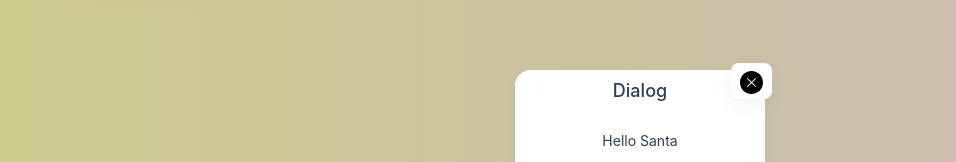
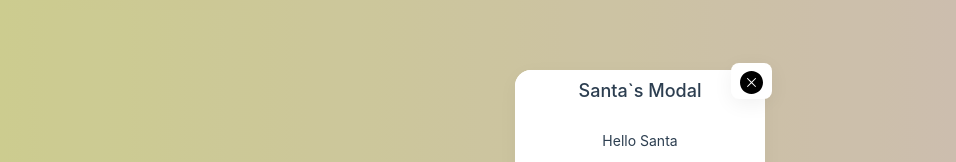
Before and after one commit to Tigran-Khanaghyan/react-app, a React (Create React App) app: page /modal in a window 1280 px wide. Both pictures are taken after a click on the button "Open Modal". Shown: the part 245-407 px from the top of the page, without its empty margins (0-956 px from the left). Built offline with nearby package versions, Linux system fonts and the light colour scheme.

Commit message:
add titile for modal

```diff
--- a/src/components/Modal/Modal.js
+++ b/src/components/Modal/Modal.js
@@ -2,14 +2,14 @@ import React from "react";
 import Delete from "../../asserts/Icons/Delete";
 import "./Modal.css";
 
-const Modal = ({ setIsOpen, message }) => {
+const Modal = ({ setIsOpen, message, title }) => {
   return (
     <>
       <div className="darkBG" onClick={() => setIsOpen(false)} />
       <div className="centered">
         <div className="modal-window">
           <div className={"modalHeader"}>
-            <h5 className={"heading"}>Dialog</h5>
+            <h5 className={"heading"}>{title}</h5>
           </div>
           <button className={"closeBtn"} onClick={() => setIsOpen(false)}>
             <Delete height={25} width={25} />
--- a/src/components/Modal/index.js
+++ b/src/components/Modal/index.js
@@ -9,7 +9,7 @@ const ModalWindow = () => {
       <button className={"primaryBtn"} onClick={() => setIsOpen(true)}>
         Open Modal
       </button>
-      {isOpen && <Modal setIsOpen={setIsOpen} message='Hello Santa' />}
+      {isOpen && <Modal setIsOpen={setIsOpen} message='Hello Santa' title='Santa`s Modal'/>}
     </main>
   );
 };
```
